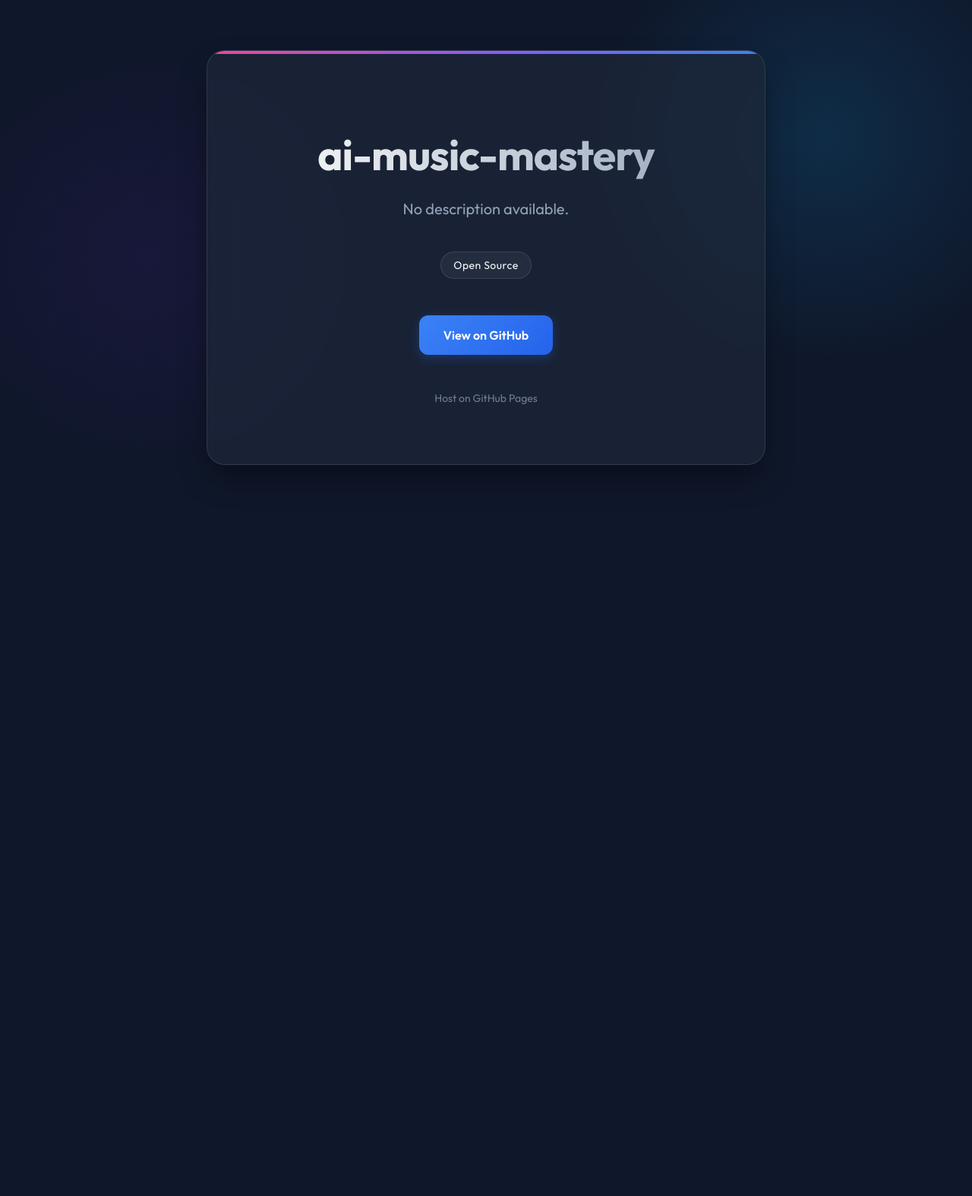
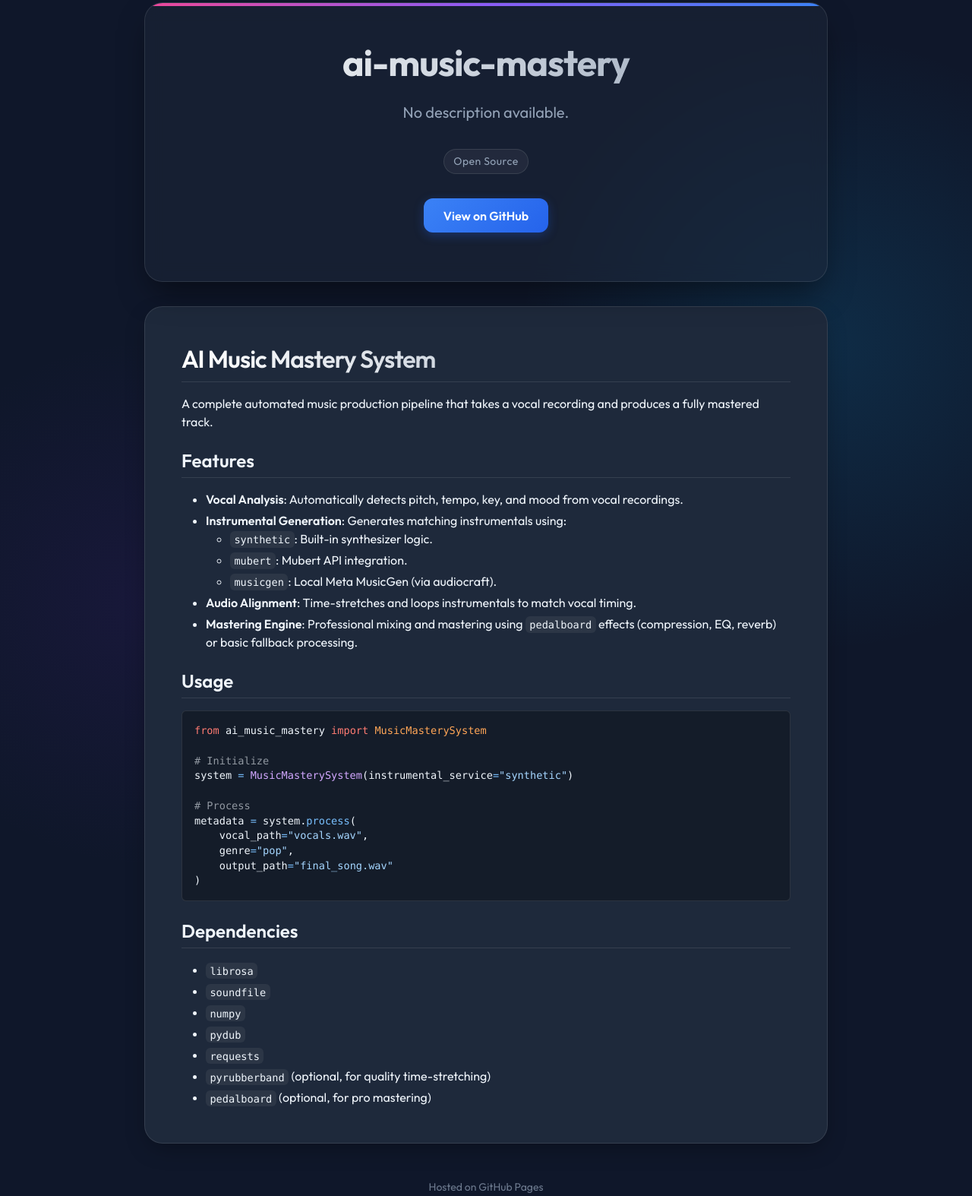
Before and after one commit to Shivay00001/ai-music-mastery, a plain HTML site: page index.html in a window 1280 px wide. Shown: the part 61-1635 px from the top of the page at 76% size. Before the commit the page ends 800 px from the top, so only its background shows below. Drawn offline with nearby package versions, Linux system fonts and the light colour scheme.

Commit message:
Update landing page with README content

```diff
--- a/index.html
+++ b/index.html
@@ -7,11 +7,12 @@
     <link rel="preconnect" href="https://fonts.googleapis.com">
     <link rel="preconnect" href="https://fonts.gstatic.com" crossorigin>
     <link href="https://fonts.googleapis.com/css2?family=Outfit:wght@300;400;600;700&display=swap" rel="stylesheet">
+    <link rel="stylesheet" href="https://cdnjs.cloudflare.com/ajax/libs/github-markdown-css/5.2.0/github-markdown-dark.min.css">
     <script src="https://kit.fontawesome.com/a076d05399.js" crossorigin="anonymous"></script>
     <style>
         :root {
             --bg-color: #0f172a;
-            --card-bg: rgba(30, 41, 59, 0.7);
+            --card-bg: rgba(30, 41, 59, 1.0); /* Solid background for readability */
             --text-primary: #f8fafc;
             --text-secondary: #94a3b8;
             --accent: #38bdf8;
@@ -32,41 +33,35 @@
             display: flex;
             flex-direction: column;
             align-items: center;
-            justify-content: center;
             overflow-x: hidden;
             background-image:
                 radial-gradient(circle at 15% 50%, rgba(76, 29, 149, 0.15) 0%, transparent 25%),
                 radial-gradient(circle at 85% 30%, rgba(14, 165, 233, 0.15) 0%, transparent 25%);
+            padding-bottom: 4rem;
         }
 
         .container {
-            max-width: 800px;
-            width: 90%;
+            max-width: 900px;
+            width: 95%;
             text-align: center;
-            padding: 2rem;
+            padding-top: 4rem;
             z-index: 10;
         }
 
-        .card {
-            background: var(--card-bg);
+        .header-card {
+            background: rgba(30, 41, 59, 0.5); /* Semi-transparent for header */
             backdrop-filter: blur(12px);
             -webkit-backdrop-filter: blur(12px);
             border: 1px solid var(--border);
             border-radius: 24px;
-            padding: 4rem 2rem;
+            padding: 3rem 2rem;
             box-shadow: 0 20px 40px -10px rgba(0, 0, 0, 0.5);
-            transition: transform 0.3s ease, box-shadow 0.3s ease;
+            margin-bottom: 2rem;
             position: relative;
             overflow: hidden;
-            animation: fadeIn 1s ease-out;
         }
 
-        @keyframes fadeIn {
-            from { opacity: 0; transform: translateY(20px); }
-            to { opacity: 1; transform: translateY(0); }
-        }
-
-        .card::before {
+        .header-card::before {
             content: '';
             position: absolute;
             top: 0;
@@ -76,14 +71,10 @@
             background: linear-gradient(90deg, #ec4899, #8b5cf6, #3b82f6);
         }
 
-        .card:hover {
-            transform: translateY(-5px);
-            box-shadow: 0 30px 60px -15px rgba(0, 0, 0, 0.6);
-        }
-
         h1 {
-            font-size: 3.5rem;
+            font-size: 3rem;
             margin-bottom: 1rem;
+            margin-top: 0;
             background: linear-gradient(to right, #fff, #94a3b8);
             -webkit-background-clip: text;
             -webkit-text-fill-color: transparent;
@@ -95,8 +86,8 @@
             font-size: 1.25rem;
             line-height: 1.6;
             color: var(--text-secondary);
-            margin-bottom: 2.5rem;
-            max-width: 600px;
+            margin-bottom: 2rem;
+            max-width: 700px;
             margin-left: auto;
             margin-right: auto;
         }
@@ -106,34 +97,30 @@
             justify-content: center;
             flex-wrap: wrap;
             gap: 0.75rem;
-            margin-bottom: 3rem;
+            margin-bottom: 2rem;
         }
 
         .tag {
             background: rgba(255, 255, 255, 0.05);
             border: 1px solid var(--border);
-            padding: 0.5rem 1rem;
+            padding: 0.4rem 0.8rem;
             border-radius: 9999px;
             font-size: 0.875rem;
             font-weight: 500;
             letter-spacing: 0.5px;
-            transition: all 0.2s ease;
-        }
-
-        .tag:hover {
-            background: rgba(255, 255, 255, 0.1);
-            border-color: var(--text-secondary);
+            color: var(--text-secondary);
         }
 
         .actions {
             display: flex;
-            gap: 1.5rem;
+            gap: 1rem;
             justify-content: center;
+            margin-bottom: 1rem;
         }
 
         .btn {
             display: inline-block;
-            padding: 1rem 2rem;
+            padding: 0.8rem 1.6rem;
             border-radius: 12px;
             text-decoration: none;
             font-weight: 600;
@@ -152,23 +139,50 @@
             box-shadow: 0 6px 20px 0 rgba(37, 99, 235, 0.4);
         }
 
+        .readme-container {
+            background: var(--card-bg);
+            border: 1px solid var(--border);
+            border-radius: 24px;
+            padding: 3rem;
+            text-align: left;
+            box-shadow: 0 10px 30px -5px rgba(0, 0, 0, 0.3);
+            overflow: hidden;
+        }
+
+        /* Markdown Body Overrides for transparent background */
+        .markdown-body {
+            background-color: transparent !important;
+            font-family: 'Outfit', sans-serif !important;
+        }
+
+        .markdown-body h1, .markdown-body h2, .markdown-body h3 {
+            border-bottom-color: var(--border);
+        }
+
+        .markdown-body pre {
+            background-color: rgba(0, 0, 0, 0.3) !important;
+            border: 1px solid var(--border);
+        }
+
         footer {
             margin-top: 3rem;
             color: var(--text-secondary);
             font-size: 0.875rem;
             opacity: 0.7;
+            text-align: center;
         }
 
         @media (max-width: 640px) {
-            .card { padding: 2rem 1.5rem; }
-            h1 { font-size: 2.5rem; }
+            .header-card { padding: 2rem 1.5rem; }
+            .readme-container { padding: 1.5rem; }
+            h1 { font-size: 2rem; }
             .actions { flex-direction: column; }
         }
     </style>
 </head>
 <body>
     <div class="container">
-        <div class="card">
+        <div class="header-card">
             <h1>ai-music-mastery</h1>
             <p class="description">No description available.</p>
 
@@ -179,11 +193,55 @@
             <div class="actions">
                 <a href="https://github.com/Shivay00001/ai-music-mastery" class="btn btn-primary" target="_blank">View on GitHub</a>
             </div>
+        </div>
 
-            <footer>
-                <p>Host on GitHub Pages</p>
-            </footer>
+
+        <div class="readme-container">
+            <div class="markdown-body">
+                <h1>AI Music Mastery System</h1>
+<p>A complete automated music production pipeline that takes a vocal recording and produces a fully mastered track.</p>
+<h2>Features</h2>
+<ul>
+<li><strong>Vocal Analysis</strong>: Automatically detects pitch, tempo, key, and mood from vocal recordings.</li>
+<li><strong>Instrumental Generation</strong>: Generates matching instrumentals using:
+<ul>
+<li><code class="notranslate">synthetic</code>: Built-in synthesizer logic.</li>
+<li><code class="notranslate">mubert</code>: Mubert API integration.</li>
+<li><code class="notranslate">musicgen</code>: Local Meta MusicGen (via audiocraft).</li>
+</ul>
+</li>
+<li><strong>Audio Alignment</strong>: Time-stretches and loops instrumentals to match vocal timing.</li>
+<li><strong>Mastering Engine</strong>: Professional mixing and mastering using <code class="notranslate">pedalboard</code> effects (compression, EQ, reverb) or basic fallback processing.</li>
+</ul>
+<h2>Usage</h2>
+<div class="highlight highlight-source-python"><pre class="notranslate"><span class="pl-k">from</span> <span class="pl-s1">ai_music_mastery</span> <span class="pl-k">import</span> <span class="pl-v">MusicMasterySystem</span>
+
+<span class="pl-c"># Initialize</span>
+<span class="pl-s1">system</span> <span class="pl-c1">=</span> <span class="pl-en">MusicMasterySystem</span>(<span class="pl-s1">instrumental_service</span><span class="pl-c1">=</span><span class="pl-s">"synthetic"</span>)
+
+<span class="pl-c"># Process</span>
+<span class="pl-s1">metadata</span> <span class="pl-c1">=</span> <span class="pl-s1">system</span>.<span class="pl-c1">process</span>(
+    <span class="pl-s1">vocal_path</span><span class="pl-c1">=</span><span class="pl-s">"vocals.wav"</span>,
+    <span class="pl-s1">genre</span><span class="pl-c1">=</span><span class="pl-s">"pop"</span>,
+    <span class="pl-s1">output_path</span><span class="pl-c1">=</span><span class="pl-s">"final_song.wav"</span>
+)</pre></div>
+<h2>Dependencies</h2>
+<ul>
+<li><code class="notranslate">librosa</code></li>
+<li><code class="notranslate">soundfile</code></li>
+<li><code class="notranslate">numpy</code></li>
+<li><code class="notranslate">pydub</code></li>
+<li><code class="notranslate">requests</code></li>
+<li><code class="notranslate">pyrubberband</code> (optional, for quality time-stretching)</li>
+<li><code class="notranslate">pedalboard</code> (optional, for pro mastering)</li>
+</ul>
+            </div>
         </div>
+
+
+        <footer>
+            <p>Hosted on GitHub Pages</p>
+        </footer>
     </div>
 </body>
 </html>
```
